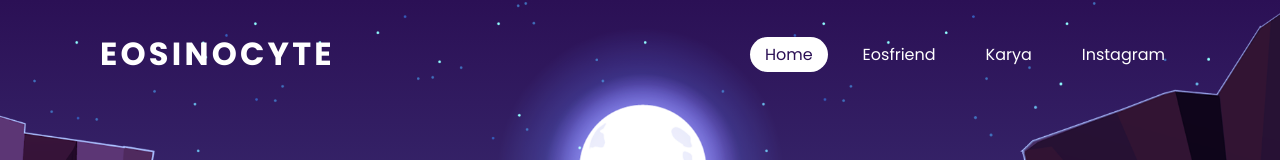
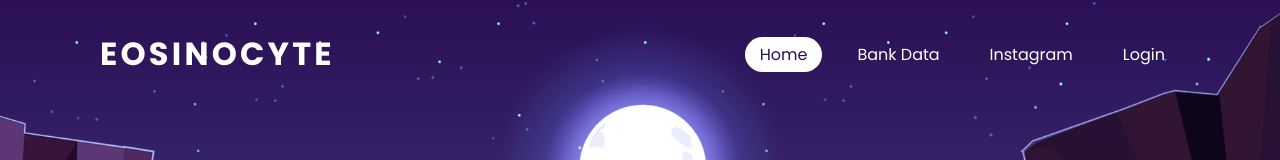
Before and after one commit to eosinocyte/eosinocyte.github.io, a plain HTML site: page index.html in a window 1280 px wide. Shown: the top 160 px of the page. Drawn offline with nearby package versions, Linux system fonts and the light colour scheme.

Commit message:
Menambah fasilitas

```diff
--- a/index.html
+++ b/index.html
@@ -14,9 +14,9 @@
     <a href="#" class="logo">Eosinocyte</a>
     <ul>
       <li><a href="#" class="active">Home</a></li>
-      <li><a href="#">Eosfriend</a></li>
-      <li><a href="#">Karya</a></li>
+      <li><a href="https://eosinocyte.github.io/bankdata/">Bank Data</a></li>
       <li><a href="https://www.instagram.com/eosinocyte.21/" target="_blank">Instagram</a></li>
+      <li><a href="https://eosinocyte.github.io/welcome/">Login</a></li>
     </ul>
   </nav>
   <section>
```
